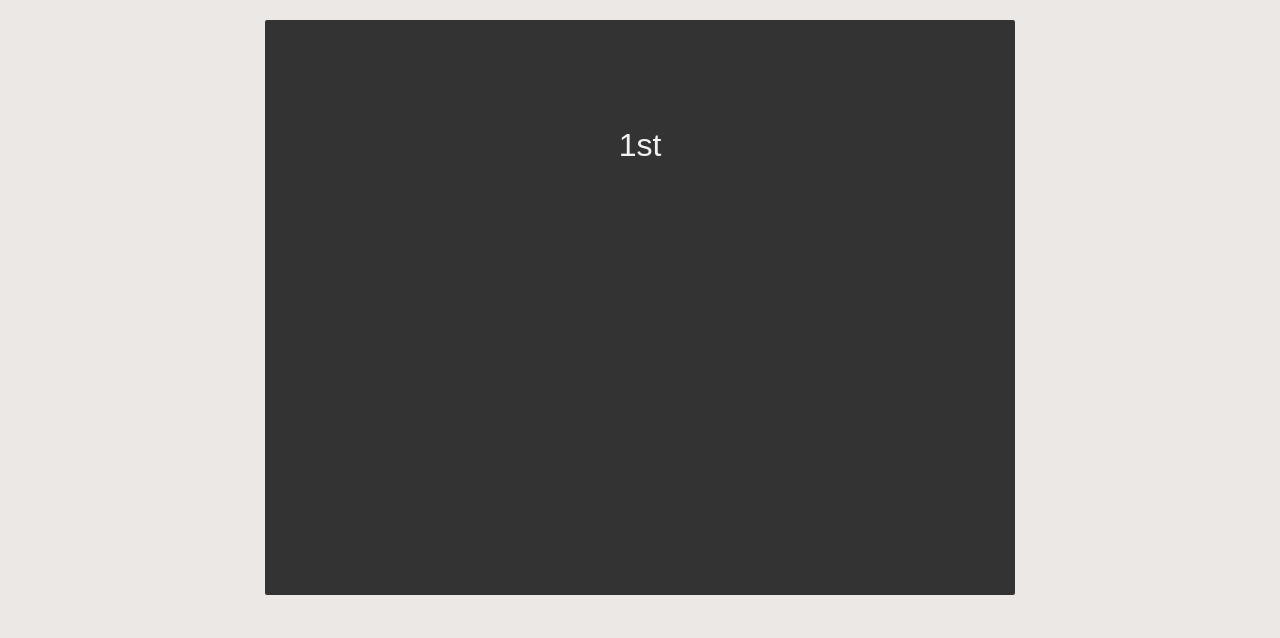
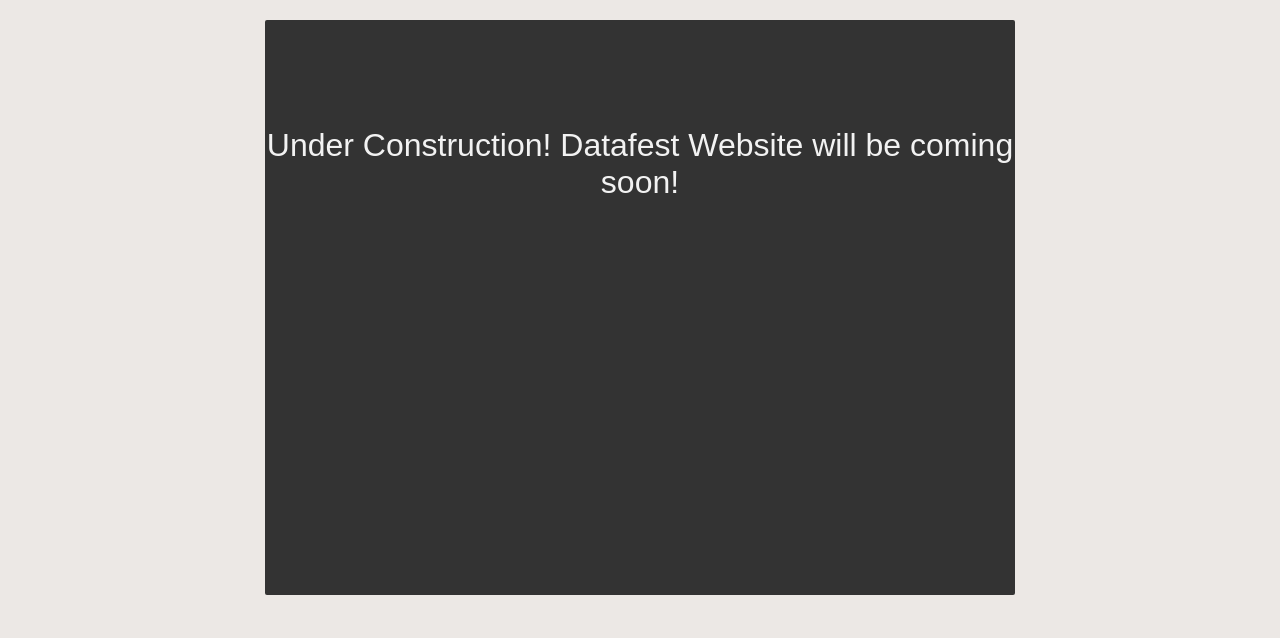
Before and after one commit to johnnyni2961/datasciminds, a plain HTML site: page index.html in a window 1280 px wide. Shown: the part 110-748 px from the top of the page. Drawn offline with nearby package versions, Linux system fonts and the light colour scheme.

Commit message:
Under Construction

```diff
--- a/index.html
+++ b/index.html
@@ -27,7 +27,7 @@
 <body>
 
       <section class="box" data-aos="fade-right" id="Datafest">
-        <p>1st</p>
+        <p>Under Construction! Datafest Website will be coming soon!</p>
       </section>
 
       <section class="box" data-aos="fade-left" id="About">
```
